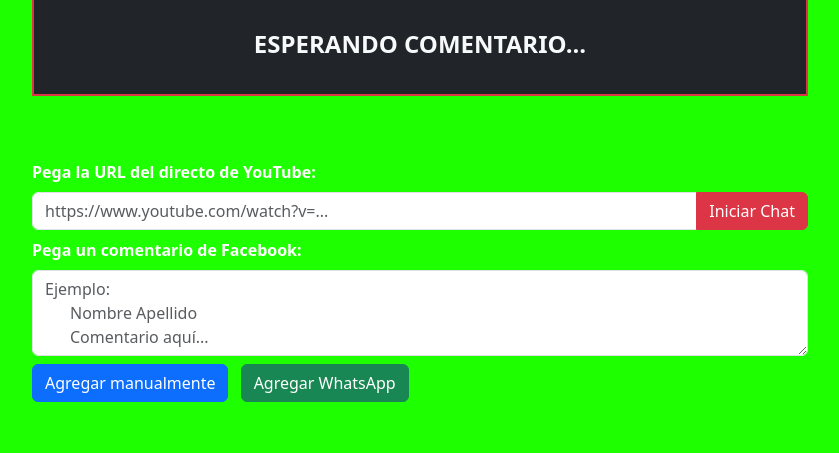
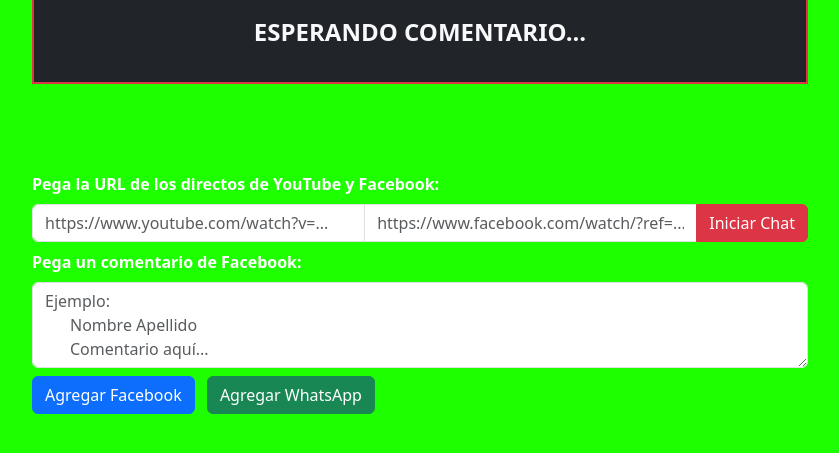
Before and after one commit to KinzzoCS/DugoutPoderoso, a website: page public/dugout-poderoso.html in a window 1280 px wide. Shown: the part 211-664 px from the top of the page, without its empty margins (220-1059 px from the left). Drawn offline with nearby package versions, Linux system fonts and the light colour scheme.

Commit message:
Add files via upload

```diff
--- a/public/dugout-poderoso.html
+++ b/public/dugout-poderoso.html
@@ -92,12 +92,13 @@
           </td>
         </tr>
       </tbody>
-    </table> <br> <br>
+    </table> <br> <br> <br>
 
     <div class="mb-4 w-100">
-      <label for="urlInput" class="form-label text-white fw-bold">Pega la URL del directo de YouTube:</label>
+      <label for="urlInput" class="form-label text-white fw-bold">Pega la URL de los directos de YouTube y Facebook:</label>
       <div class="input-group">
         <input type="url" class="form-control" id="urlInput" placeholder="https://www.youtube.com/watch?v=..." />
+        <input type="url" class="form-control" id="urlInput" placeholder="https://www.facebook.com/watch/?ref=..." />
         <button id="iniciarBtn" class="btn btn-danger">Iniciar Chat</button>
       </div>
       <div id="statusMsg" class="mt-2 text-white"></div>
@@ -108,7 +109,7 @@
         <textarea id="comentarioManual" class="form-control" rows="3" placeholder="Ejemplo:
       Nombre Apellido
       Comentario aquí..."></textarea>
-        <button id="agregarManualBtn" class="btn btn-primary mt-2">Agregar manualmente</button>
+        <button id="agregarManualBtn" class="btn btn-primary mt-2">Agregar Facebook</button>
         <button id="agregarWhatsappBtn" class="btn btn-success mt-2 ms-2">Agregar WhatsApp</button>
 
       </div>
@@ -121,7 +122,9 @@
       const iniciarBtn = document.getElementById('iniciarBtn');
       const statusMsg = document.getElementById('statusMsg');
 
-      const hashtagsPermitidos = ["#mineros", "#lapoderosa", "#Mineros", "#LaPoderosa", "#LAPODEROSA", "#MINEROS", "#MICRONISTAFAVORITO", "#DEPORTESLAPODEROSA", "#DeportesLaPoderosa", "deproteslapoderosa"];
+      const hashtagsPermitidos = ["#mineros", "#lapoderosa", "#Mineros", "#LaPoderosa", "#LAPODEROSA", "#MINEROS", "#MICRONISTAFAVORITO",
+        "#DEPORTESLAPODEROSA", "#DeportesLaPoderosa", "deproteslapoderosa"];
+
       const palabrasProhibidas = [
         // Insultos clásicos y variantes censuradas
         "pendejo", "p3ndej@", "p3nd3jo", "pendej0", "p e n d e j o", "p3ndejo",
```
